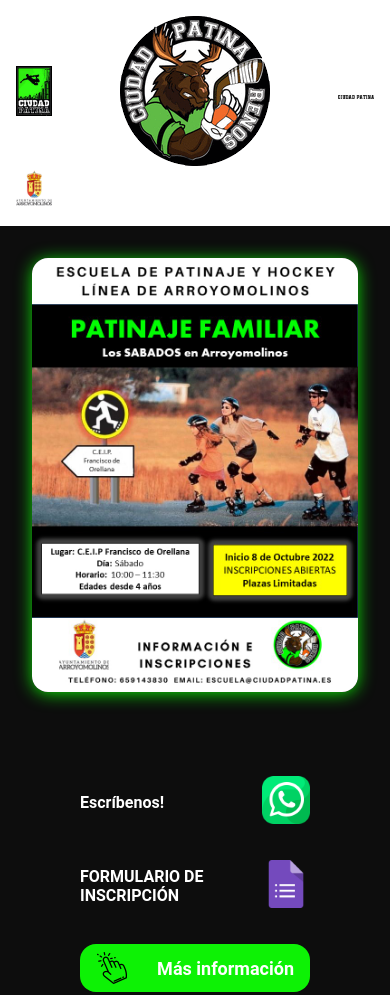
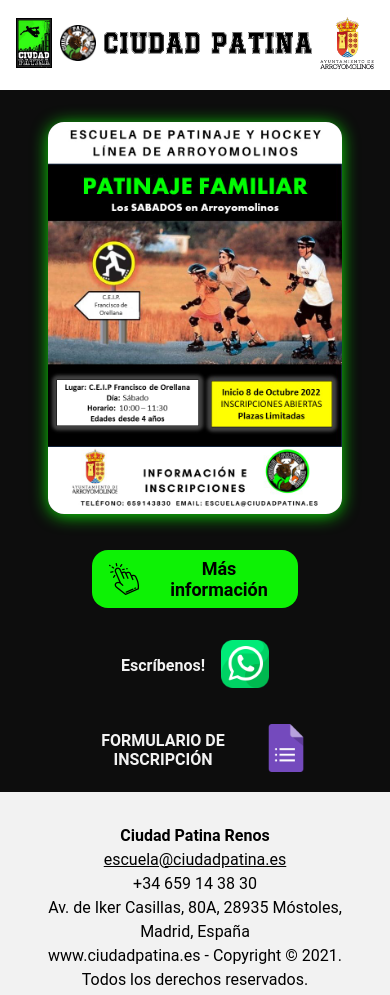
Before and after one commit to rashier/arroyo-renos-class, a website built with Vite: page index.html in a window 390 px wide. Shown: the top 995 px of the page. Built offline with nearby package versions, Linux system fonts and the light colour scheme.

Commit message:
💄 add more css and media query css

```diff
--- a/style.css
+++ b/style.css
@@ -36,10 +36,10 @@
 header {
   width: 100%;
   display: grid;
-  grid-template-columns: 10% auto 10%;
+  grid-template-columns: 10% 10% auto 10%;
   grid-column-gap: 1rem;
   place-items: center  ;
-  padding: 1rem;
+  padding: 2rem;
 }
 
 header figure .header-logo {
@@ -51,29 +51,61 @@
 main {
   background: var(--bg-main02);
   display: grid;
-  grid-template-columns: auto 40%;
-  grid-column-gap: 3rem;
-  padding: 3rem 5rem;
+  grid-template-columns: 50% 50%;
+  grid-column-gap: rem;
+  padding: 5%;
 }
 
-.flyer {
+main figure .flyer {
   width: 100%;
   border-radius: 1rem;
   box-shadow: 0px 2px 17px -1px var(--bg-main01);
 }
 
-.links-container {
-  padding: 3rem;
+main .links-container {
+  display: flex;
+  flex-direction: column;
+  justify-content: start;
+  align-items: center;
+  padding: 0 0 2rem 2rem;
+}
+
+main .links-container .more-info-btn {
+  width: 70%;
+  padding: 0.5rem 1rem;
+  background-color: var(--bg-main01);
+  border-radius: 1rem;
+  display: flex;
+  justify-content: center;
+  align-items: center;
+  border: none;
+  color: var(--blk-color);
+}
+
+main .links-container .more-info-btn:hover {
+  background-color: var(--bg-hover);
+  cursor: pointer;
+}
+
+.more-info-btn-img {
+  width: 2rem;
+  margin-right: 1rem;
+}
+
+.more-info-btn-text {
+  font-size: large;
+  font-weight: 600;
+  text-align: center;
 }
 
 .links-container a {
   display: flex;
   justify-content: space-between;
-  align-items: center;;
+  align-items: center;
   text-decoration: none;
-  color: white;
+  color: var(--bg-main05);
   font-weight: bold;
-  margin: 2rem 0;
+  margin: 1rem 0;
 }
 
 .links-container a figure{
@@ -83,40 +115,28 @@
 
 /* #region MORE INFO STYLES */
 .more-info-container {
-  padding: 2rem 5rem;
+  padding: 3rem 5rem 5rem;
   background-color: var(--bg-main02);
+  position: relative;
 }
 
-.more-info-btn {
-  margin: 1rem 0;
-  padding: 0.5rem 1rem;
+.more-info-close-btn-img {
+  width: 2rem;
+  position: absolute;
+  right: 5.5rem;
+  top: 3.5rem;
   background-color: var(--bg-main01);
-  border-radius: 1rem;
-  display: flex;
-  justify-content: center;
-  align-items: center;
-  border: none;
-}
-
-.more-info-btn:hover {
-  background-color: var(--bg-hover);
-  cursor: pointer;
-}
-
-.more-info-btn-img {
-  width: 3rem;
-  padding-right: 1rem;
-}
-
-.more-info-btn-text {
-  font-size: large;
-  font-weight: 600;
+  border-radius: 50%;
 }
 
 .more-info-text {
   background-color: var(--bg-main05);
   padding: 2rem;
   border-radius: 0.5rem;
+}
+
+.more-info-text ul li {
+  list-style-position: outside;
 }
 
 .last-line {
@@ -151,15 +171,52 @@
 /* #endregion FOOTER STYLES */
 
 /* #region MEDIA QUERIES STYLES */
-@media only screen and (max-width: 767px) {
+@media (max-width: 767px) {
+  header {
+    grid-template-columns: 10% 10% auto 15%;
+    grid-column-gap: 0.5rem;
+    padding: 1rem;
+  }
+
+
   main {
     grid-template-columns: auto;
-    padding: 2rem 2rem 0;
+    padding: 2rem 3rem 0;
   }
 
-  .links-container {
-    padding-bottom: 0;
+  main .links-container {
+    margin-top: 1rem;
+    padding:0;
+    /* flex-direction: column-reverse; */
   }
 
+  main .links-container a:nth-child(1)  {
+    order: 2;
+  }
+  main .links-container a:nth-child(2)  {
+    order: 3;
+    padding: 0 2rem;
+  }
+  main .links-container a:nth-child(3)  {
+    order: 1;
+  }
+
+  .links-container a span {
+    text-align: center;
+  }
+
+  .more-info-container {
+    padding: 1rem;
+  }
+
+  .more-info-close-btn-img {
+    width: 2rem;
+    position: absolute;
+    right: 1.5rem;
+    top: 1.5rem;
+    background-color: var(--bg-main01);
+    border-radius: 50%;
+  }
+  /* .links-container */
 }
 /* #endregion MEDIA QUERIES STYLES */
```
